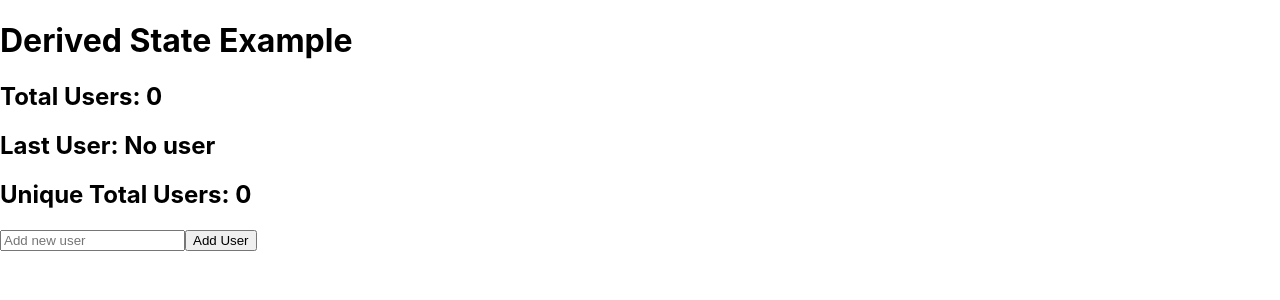
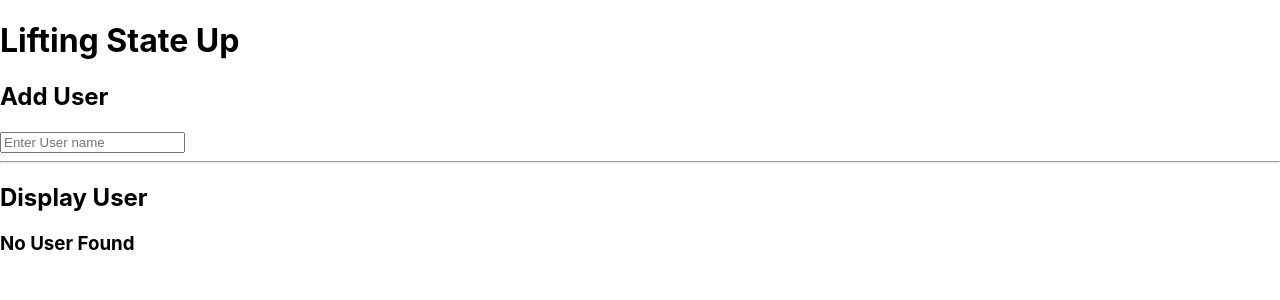
Before and after one commit to adeshkaygude/react_project, a React (Create React App) app in the folder first-app/: page / in a window 1280 px wide. Shown: the top 300 px of the page. Built offline with nearby package versions, Linux system fonts and the light colour scheme.

Commit message:
Add Lifting State Up demo components (AddUser, DisplayUser, LIftingStateup) with explanatory comments

```diff
--- a/first-app/src/App.js
+++ b/first-app/src/App.js
@@ -37,6 +37,7 @@ import UseFormStatusHook from "./componant/useFormStatusHook/UseFormStatusHook";
 import UseTransitionHook from "./componant/UseTransitionHook/UseTransitionHook";
 import PureComponent from "./componant/PureComponent/PureComponent";
 import DerivedState from "./componant/DerivedState/DerivedState";
+import LIftingStateup from "./componant/LiftingStateup/LIftingStateup";
 
 function App() {
   return (
@@ -81,7 +82,8 @@ function App() {
       {/* <UseFormStatusHook /> */}
       {/* <UseTransitionHook /> */}
       {/* <PureComponent /> */}
-      <DerivedState />
+      {/* <DerivedState /> */}
+      <LIftingStateup />
     </div>
   );
 }
--- /dev/null
+++ b/first-app/src/componant/LiftingStateup/AddUser.js
@@ -0,0 +1,21 @@
+import React from "react";
+
+// Child 1 component: receives the state updater function from parent
+const AddUser = ({ setUser }) => {
+  // Updates the parent state on input change
+  const handleInput = (event) => {
+    setUser(event.target.value);
+  };
+
+  return (
+    <div>
+      <h2>Add User</h2>
+
+      <input type="text" onChange={handleInput} placeholder="Enter User name" />
+
+      <hr />
+    </div>
+  );
+};
+
+export default AddUser;
--- /dev/null
+++ b/first-app/src/componant/LiftingStateup/DisplayUser.js
@@ -0,0 +1,15 @@
+import React from "react";
+
+// Child 2 component: receives the shared state value from parent through props
+const DisplayUser = ({ user }) => {
+  return (
+    <div>
+      <h2>Display User</h2>
+
+      {/* Conditionally displays the user name or a fallback message */}
+      {user ? <h3>User: {user}</h3> : <h3>No User Found</h3>}
+    </div>
+  );
+};
+
+export default DisplayUser;
--- /dev/null
+++ b/first-app/src/componant/LiftingStateup/LIftingStateup.js
@@ -0,0 +1,25 @@
+import React, { useState } from "react";
+import AddUser from "./AddUser";
+import DisplayUser from "./DisplayUser";
+
+// Parent component demonstrating Lifting State Up in React.
+// When two sibling components need to share state, the state is lifted
+// to their closest common ancestor.
+const LIftingStateup = () => {
+  // Shared state held in the parent component
+  const [user, setUser] = useState("");
+
+  return (
+    <div>
+      <h1>Lifting State Up</h1>
+
+      {/* Pass the state updater function to child 1 */}
+      <AddUser setUser={setUser} />
+
+      {/* Pass the shared state value to child 2 */}
+      <DisplayUser user={user} />
+    </div>
+  );
+};
+
+export default LIftingStateup;
```
